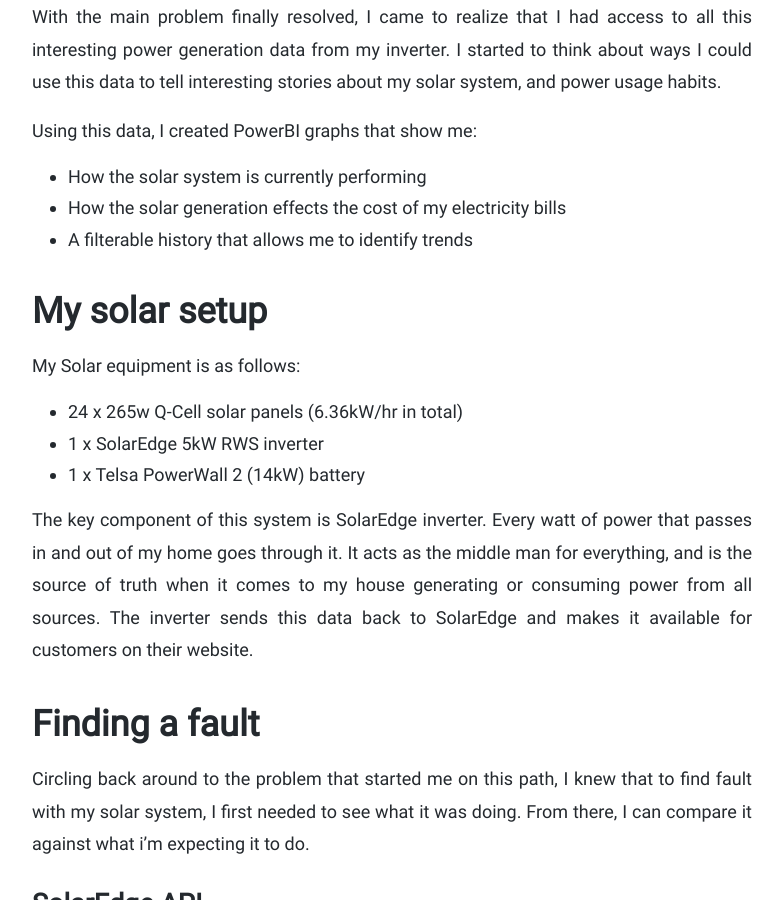
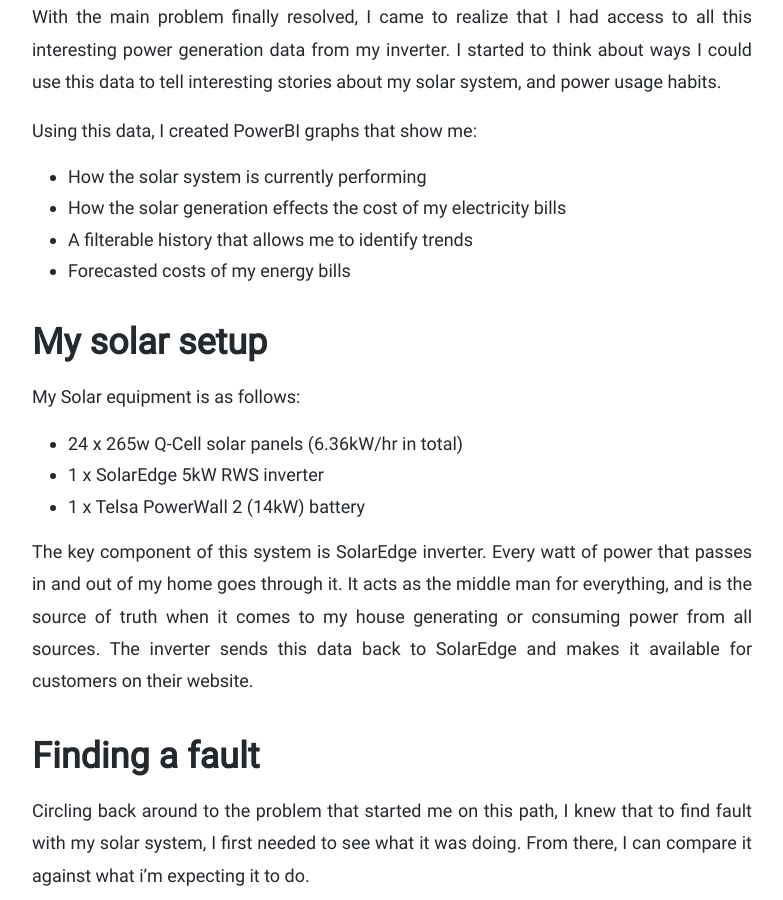
Before and after one commit to caseymullineaux/caseymullineaux.github.io, a Jekyll site: the page built from _posts/2018-01-30-monitoring-my-solar-system.md, in a window 1280 px wide and 900 px high, scrolled down 1504 px. Shown: the whole window, without its empty margins (248-1031 px from the left). Built offline with Jekyll 4.4.1, drawn with Linux system fonts in a browser that asks for light colours; nearby versions of some CDN libraries; comment, search, counter and statistics services are not loaded; a style sheet for code colours, icons or effects is not loaded.

Commit message:
added a description

```diff
--- a/_posts/2018-01-30-monitoring-my-solar-system.md
+++ b/_posts/2018-01-30-monitoring-my-solar-system.md
@@ -35,6 +35,7 @@
 - How the solar system is currently performing
 - How the solar generation effects the cost of my electricity bills
 - A filterable history that allows me to identify trends
+- Forecasted costs of my energy bills
 
 # <a name="my-solar-setup"></a>My solar setup
 
```
